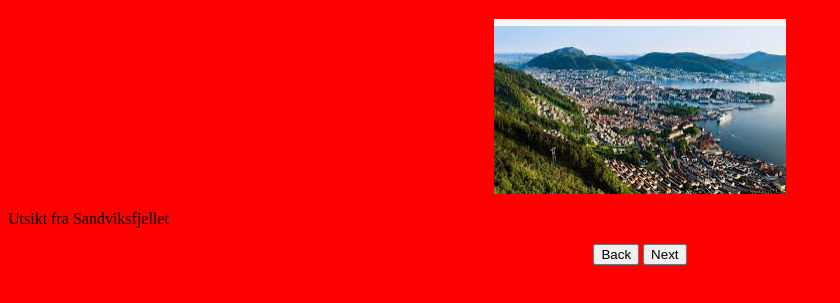
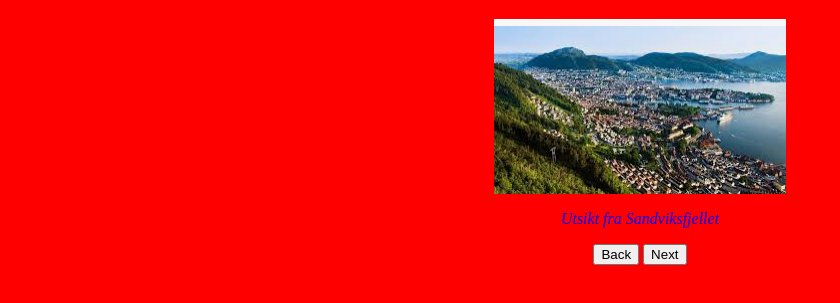
Before and after one commit to kaliscandinavia/Bergen-Norway, a plain HTML site: page index.html in a window 1280 px wide. Shown: the part 79-382 px from the top of the page, without its empty margins (0-840 px from the left). Drawn offline with Linux system fonts and the light colour scheme.

Commit message:
Update style.css

```diff
--- a/style.css
+++ b/style.css
@@ -13,7 +13,7 @@ h1 {
   display:block;
 }
 
-#discription {
+#description {
   text-align: center;
   font-style: italic;
   color: blue;
```
